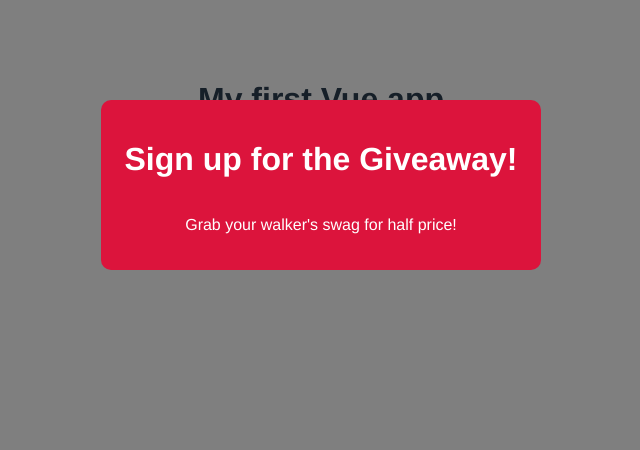
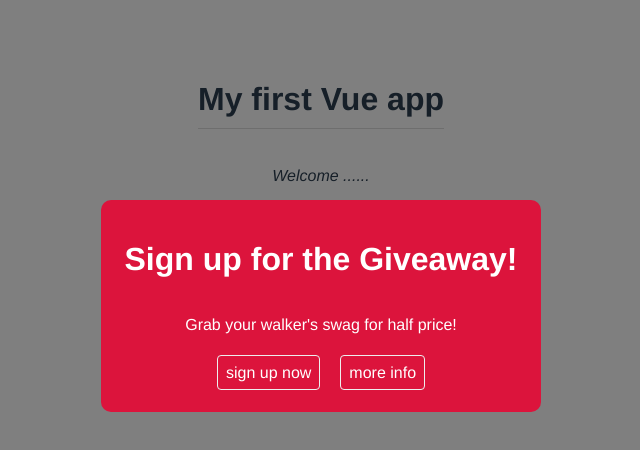
Before and after one commit to lionwalker/vue3-pilot, a Vue app: page / in a window 1280 px wide. Both pictures are taken after a click on the button "open modal". Shown: the top 450 px of the page, without its empty margins (319-959 px from the left). Built offline with nearby package versions, Linux system fonts and the light colour scheme.

Commit message:
event modifiers and slots

```diff
--- a/src/App.vue
+++ b/src/App.vue
@@ -2,9 +2,29 @@
   <h1>{{ title }}</h1>
   <p>Welcome ...... </p>
   <div v-if="showModal">
-    <Modal :header="header" :text="text" theme="sale" @close="toggleModal" />
+    <Modal theme="sale" @close="toggleModal">
+      <template v-slot:links>
+        <a href="#">sign up now</a>
+        <a href="#">more info</a>
+      </template>
+
+      <h1>{{ header }}</h1>
+      <p>{{ text }}</p>
+    </Modal>
+  </div>
+  <div v-if="showModal2">
+    <Modal theme="sale" @close="toggleModal2">
+      <template v-slot:links>
+        <a href="#">sign up now</a>
+        <a href="#">more info</a>
+      </template>
+
+      <h1>Second modal</h1>
+      <p>Text of the second modal</p>
+    </Modal>
   </div>
   <button @click="toggleModal">open modal</button>
+  <button @click="toggleModal2">open modal 2</button>
 </template>
 
 <script>
@@ -17,12 +37,16 @@ export default {
       title: 'My first Vue app',
       header: 'Sign up for the Giveaway!',
       text: 'Grab your walker\'s swag for half price!',
-      showModal: false
+      showModal: false,
+      showModal2: false,
     }
   },
   methods: {
     toggleModal() {
       this.showModal = !this.showModal
+    },
+    toggleModal2() {
+      this.showModal2 = !this.showModal2
     }
   },
   components: {
--- a/src/components/Modal.vue
+++ b/src/components/Modal.vue
@@ -1,15 +1,17 @@
 <template>
-    <div class="backdrop" @click="closeModal">
+    <div class="backdrop" @click.self="closeModal">
         <div class="modal" :class="{ sale: theme === 'sale' }">
-            <h1>{{ header }}</h1>
-            <p>{{ text }}</p>
+            <slot>default content</slot>
+            <div class="actions">
+                <slot name="links"></slot>
+            </div>
         </div>
     </div>
 </template>
 
 <script>
 export default {
-    props: ['header', 'text', 'theme'],
+    props: ['theme'],
     methods: {
         closeModal() {
             this.$emit('close')
@@ -22,35 +24,52 @@ export default {
   .modal {
     width: 400px;
     padding: 20px;
-    margin: 100px auto;
+    margin: 200px auto;
     background: white;
     border-radius: 10px;
   }
-
   .backdrop {
     top: 0;
     position: fixed;
-    background: rgba(0, 0, 0, 0.5);
+    background: rgba(0,0,0,0.5);
     width: 100%;
     height: 100%;
   }
-
   .modal h1 {
     color: #03cfb4;
     border: none;
     padding: 0;
   }
-
   .modal p {
     font-style: normal;
   }
+  .modal .actions {
+    text-align: center;
+    margin: 30px 0 10px 0;
+    color: #333;
+  }
+  .modal .actions a {
+    color: #333;
+    padding: 8px;
+    border: 1px solid #eee;
+    border-radius: 4px;
+    text-decoration: none;
+    margin: 10px;
+  }
 
+  /* sale styles */
   .modal.sale {
     background: crimson;
     color: white;
   }
-
   .modal.sale h1 {
     color: white;
   }
+  .modal.sale .actions {
+    color: white;
+  }
+  .modal.sale .actions a {
+    color: white;
+  }
+
 </style>
```
Lines whose indentation alone changed are shown as unchanged.
